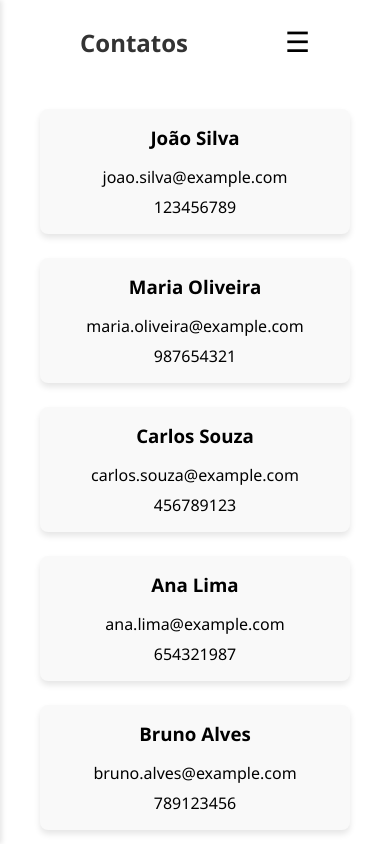
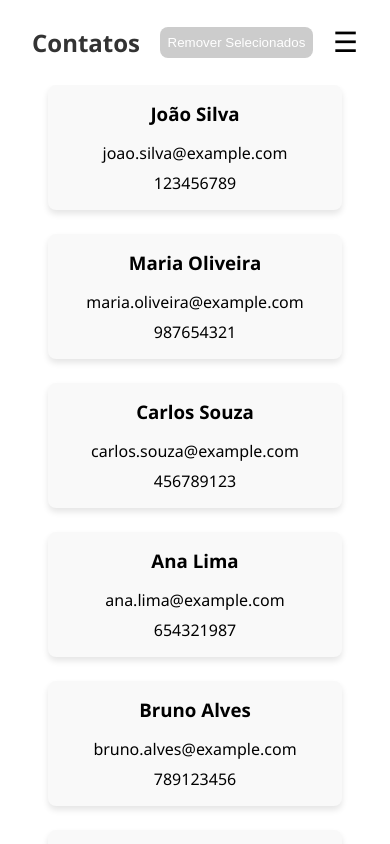
Before and after one commit to FabiusCaesar/lista-contatos, a React (Create React App) app: page / in a window 390 px wide. Built offline with nearby package versions, Linux system fonts and the light colour scheme.

Commit message:
corrigindo erros de responsividade

```diff
--- a/src/components/ContatoCard/index.tsx
+++ b/src/components/ContatoCard/index.tsx
@@ -5,11 +5,19 @@ interface ContatoProps {
   nome: string
   email: string
   telefone: string
+  selecionado?: boolean
+  aoSelecionar?: () => void
 }
 
-const ContatoCard: React.FC<ContatoProps> = ({ nome, email, telefone }) => {
+const ContatoCard: React.FC<ContatoProps> = ({
+  nome,
+  email,
+  telefone,
+  selecionado = false,
+  aoSelecionar
+}) => {
   return (
-    <Card>
+    <Card $selecionado={selecionado} onClick={aoSelecionar}>
       <h3>{nome}</h3>
       <p>{email}</p>
       <p>{telefone}</p>
--- a/src/components/ContatoCard/styles.ts
+++ b/src/components/ContatoCard/styles.ts
@@ -1,11 +1,24 @@
-import styled from 'styled-components'
+import styled, { css } from 'styled-components'
 
-export const Card = styled.div`
+interface CardProps {
+  $selecionado: boolean
+}
+
+export const Card = styled.div<CardProps>`
   padding: 8px;
   background-color: #f9f9f9;
   border-radius: 8px;
   box-shadow: 0px 4px 6px rgba(0, 0, 0, 0.1);
   text-align: center;
+  cursor: pointer;
+  transition: all 0.2s ease-in-out;
+
+  ${({ $selecionado }) =>
+    $selecionado &&
+    css`
+      border: 2px solid #007bff;
+      background-color: #e6f0ff;
+    `}
 
   h3 {
     padding: 8px;
--- a/src/containers/MainContent/index.tsx
+++ b/src/containers/MainContent/index.tsx
@@ -1,15 +1,17 @@
-import React from 'react'
+import React, { useState } from 'react'
 import ContatoCard from '../../components/ContatoCard'
 import { TituloPrincipal } from '../../styles'
 import {
   Contatos,
   MainContentLayout,
   BotaoMenuMobile,
-  TopoFixo
+  TopoFixo,
+  BotaoRemover
 } from './styles'
-import { useSelector } from 'react-redux'
+import { useDispatch, useSelector } from 'react-redux'
 import { RootReducer } from '../../store'
 import { Contato } from '../../models/Contatos'
+import { removerContato } from '../../store/reducers/contatosSlice'
 
 interface MainContentProps {
   abrirMenu: () => void
@@ -20,9 +22,23 @@ const MainContent: React.FC<MainContentProps> = ({
   abrirMenu,
   contatosFiltrados
 }) => {
+  const dispatch = useDispatch()
   const todosContatos = useSelector(
     (state: RootReducer) => state.contatos.contatos
   )
+
+  const [selecionados, setSelecionados] = useState<number[]>([])
+
+  const alternarSelecao = (id: number) => {
+    setSelecionados((prev) =>
+      prev.includes(id) ? prev.filter((sel) => sel !== id) : [...prev, id]
+    )
+  }
+
+  const removerSelecionados = () => {
+    selecionados.forEach((id) => dispatch(removerContato(id)))
+    setSelecionados([])
+  }
 
   const contatosParaExibir =
     contatosFiltrados.length > 0 || isAlgumFiltroAtivo(contatosFiltrados)
@@ -37,6 +53,12 @@ const MainContent: React.FC<MainContentProps> = ({
     <MainContentLayout>
       <TopoFixo>
         <TituloPrincipal>Contatos</TituloPrincipal>
+        <BotaoRemover
+          onClick={removerSelecionados}
+          disabled={selecionados.length === 0}
+        >
+          Remover Selecionados
+        </BotaoRemover>
         <BotaoMenuMobile onClick={abrirMenu}>☰</BotaoMenuMobile>
       </TopoFixo>
       <Contatos>
@@ -50,6 +72,8 @@ const MainContent: React.FC<MainContentProps> = ({
               nome={contato.nome}
               email={contato.email}
               telefone={contato.telefone}
+              selecionado={selecionados.includes(contato.id)}
+              aoSelecionar={() => alternarSelecao(contato.id)}
             />
           ))
         )}
--- a/src/containers/MainContent/styles.ts
+++ b/src/containers/MainContent/styles.ts
@@ -2,7 +2,7 @@ import styled from 'styled-components'
 import { breakpoints } from '../../styles/breakpoints'
 
 export const MainContentLayout = styled.main`
-  padding: 0 40px 40px 40px;
+  padding: 0;
   height: 100vh;
   overflow-y: auto;
   overflow-x: hidden;
@@ -13,19 +13,8 @@ export const MainContentLayout = styled.main`
   }
 `
 
-export const BotaoMenuMobile = styled.button`
-  display: none;
-  font-size: 28px;
-  background: none;
-  border: none;
-
-  @media (max-width: ${breakpoints.mobile}) {
-    display: block;
-  }
-`
-
 export const Contatos = styled.div`
-  padding: 24px;
+  padding: 0 32px 32px;
   display: grid;
   grid-template-columns: 1fr 1fr 1fr;
   gap: 24px;
@@ -44,12 +33,46 @@ export const TopoFixo = styled.div`
   top: 0;
   z-index: 10;
   background-color: white;
-  padding: 16px 64px;
+  padding: 16px 16px;
   display: flex;
+  flex-direction: column; // Alinha verticalmente por padrão
   align-items: center;
-  justify-content: center;
+  gap: 8px; // Espaço entre o título e o botão
 
   @media (max-width: ${breakpoints.mobile}) {
+    flex-direction: row; // Em mobile, alinha horizontalmente
     justify-content: space-between;
+    align-items: center;
   }
 `
+
+export const BotaoMenuMobile = styled.button`
+  display: none;
+  font-size: 28px;
+  background: none;
+  border: none;
+
+  @media (max-width: ${breakpoints.mobile}) {
+    display: block;
+  }
+`
+
+export const BotaoRemover = styled.button`
+  background-color: #dc3545;
+  color: white;
+  border: none;
+  padding: 8px 16px;
+  border-radius: 8px;
+  margin: 0 24px;
+  cursor: pointer;
+
+  &:disabled {
+    background-color: #ccc;
+    cursor: not-allowed;
+  }
+
+  @media (max-width: ${breakpoints.mobile}) {
+    padding: 8px 8px;
+    margin: 0 8px;
+  }
+`
--- a/src/containers/Sidebar/styles.ts
+++ b/src/containers/Sidebar/styles.ts
@@ -9,7 +9,7 @@ export const SidebarLayout = styled.aside<{ $menuAberto: boolean }>`
   justify-content: flex-start;
   padding: 1rem;
   background-color: #f9f9f9;
-  box-shadow: 2px 0 5px rgba(0, 0, 0, 0.1);
+  //box-shadow: 2px 0 5px rgba(0, 0, 0, 0.1);
   gap: 2.5%;
 
   @media (max-width: ${breakpoints.mobile}) {
@@ -31,7 +31,7 @@ export const BotaoFechar = styled.button`
   border: none;
   margin-bottom: 16px;
 
-  @media (max-width: ${breakpoints.tablet}) {
+  @media (max-width: ${breakpoints.mobile}) {
     display: block;
   }
 `
```
